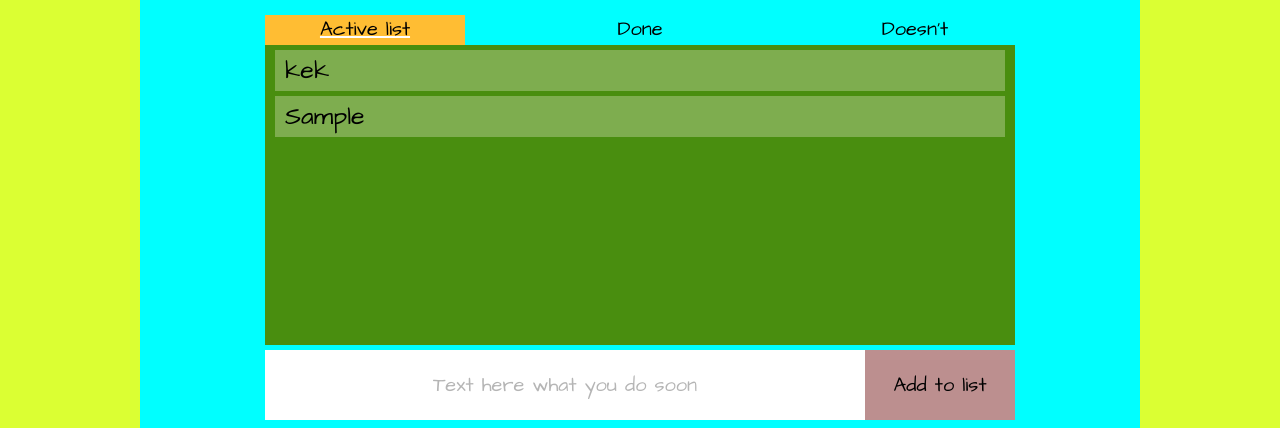
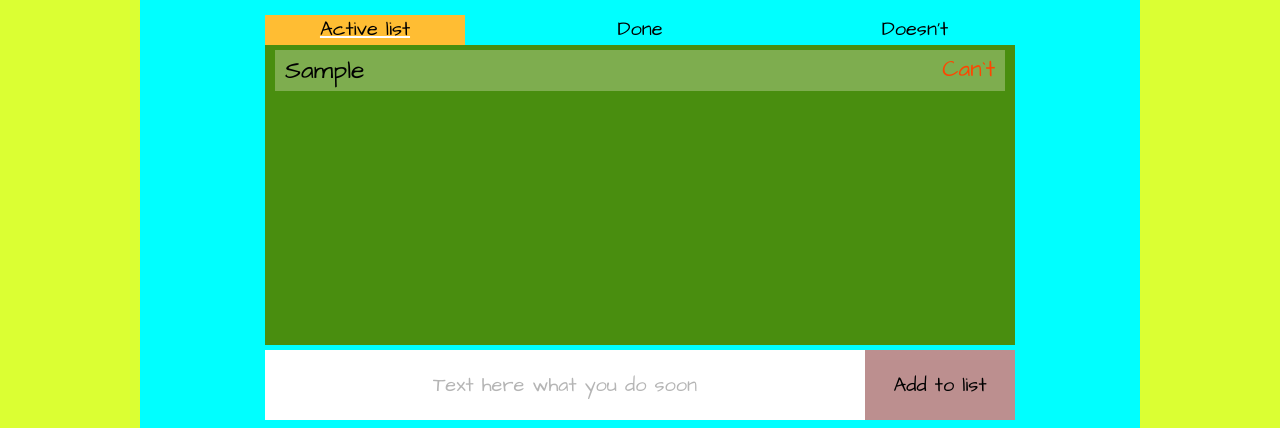
Before and after one commit to siroe86/ToDoList, a plain HTML site: page index.html in a window 1280 px wide. Both pictures are taken after typing "Sample" into the empty fields and a click on the button "Add to list". Shown: the part 85-513 px from the top of the page. Drawn offline with Linux system fonts and the light colour scheme.

Commit message:
add cancel and inability to add empty targets

```diff
--- a/index.html
+++ b/index.html
@@ -26,7 +26,6 @@
                 <div class="box">
                     <div class="activeList shown">
                         <ul>
-                            <li>kek</li>
                         </ul>
 
                     </div>
--- a/script/script.js
+++ b/script/script.js
@@ -64,13 +64,30 @@ btns[2].onclick = function() {
 
 
 
-// add new tasks adn chacking
+// add new tasks and checking
 let activeList = document.querySelector('.activeList > ul');
+
 submit.addEventListener('click', function() {
     let li = document.createElement('li');
     li.innerHTML = input.value;
 
-    activeList.appendChild(li);
+
+    if (input.value == "") {
+        alert('Please, add some text.');
+    } else {
+        activeList.appendChild(li);
+    };
 
     input.value = '';
+
+    let span = document.createElement('SPAN');
+    let txt = document.createTextNode("Can`t");
+    span.appendChild(txt);
+    li.appendChild(span);
 });
+
+
+
+//  transform to complited tasks
+
+let doneList = document.querySelector('.doneList > ul');
--- a/style/generalStyle.css
+++ b/style/generalStyle.css
@@ -101,6 +101,21 @@ body {
     margin: 5px 10px;
     background-color: rgba(248, 245, 229, .3);
     cursor: pointer;
+    display: flex;
+    flex-direction: row;
+    justify-content: space-between;
+}
+
+.activeList ul li span {
+    font-size: 23px;
+    cursor: pointer;
+    color: orangered;
+    text-align: right;
+    transition: .2s;
+}
+.activeList ul li span:hover {
+    font-size: 25px;
+    background-color: rgba(208, 241, 173, .1);
 }
 
 .doneList {
@@ -172,6 +187,7 @@ body {
     background-color: rosybrown;
     border: none;
     font-size: 20px;
+    cursor: pointer;
 }
 
 
```
